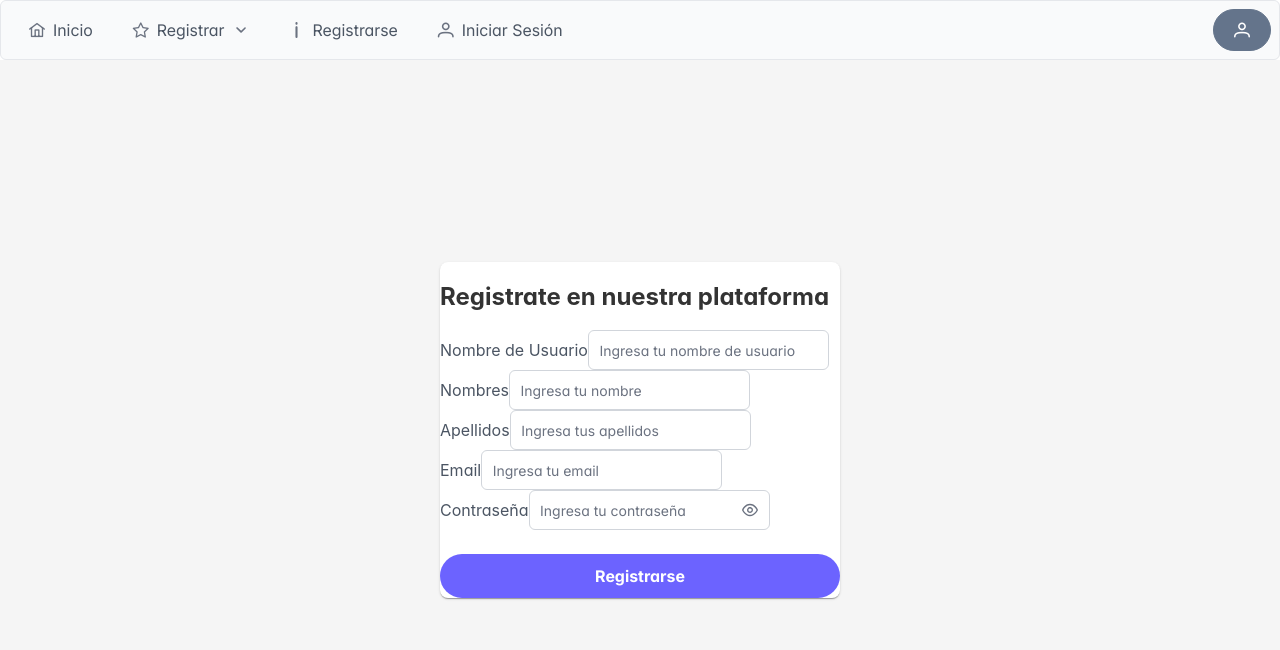
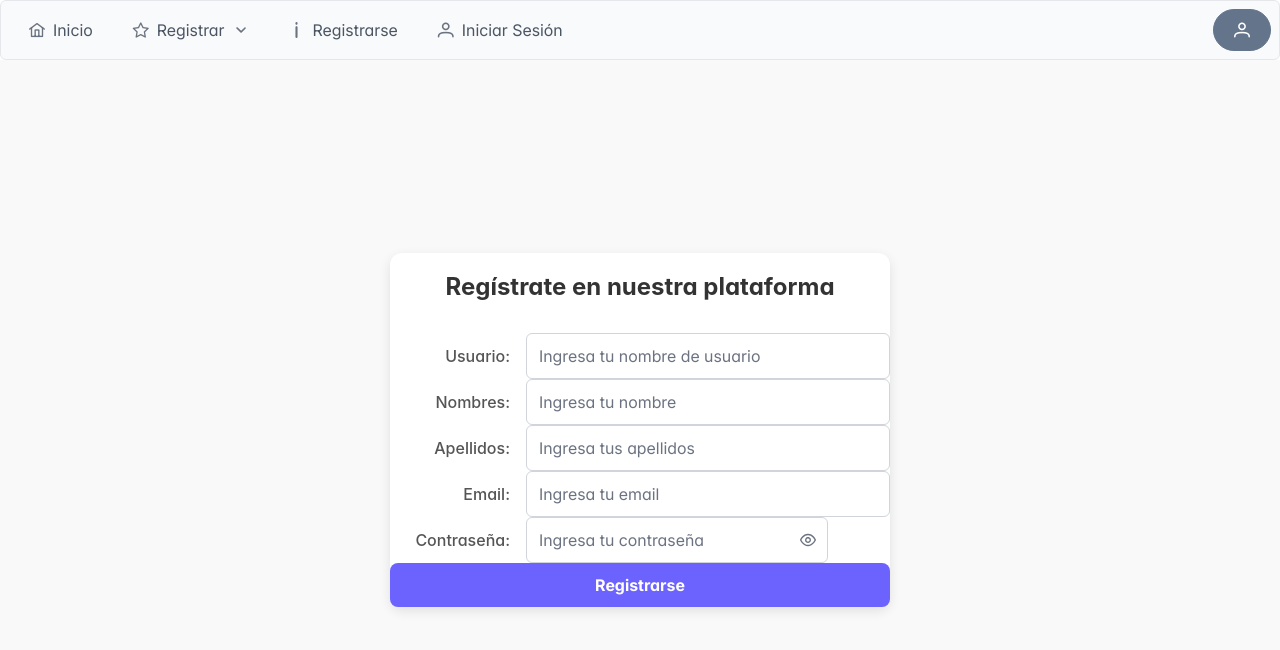
Before and after one commit to sergioguachalla/IoT, a React (Create React App) app in the folder frontend/iot-frontend/: page /signup in a window 1280 px wide. Shown: the top 650 px of the page. Built offline with nearby package versions, Linux system fonts and the light colour scheme.

Commit message:
Modificacion diseño y url quemadas

```diff
--- a/frontend/iot-frontend/package.json
+++ b/frontend/iot-frontend/package.json
@@ -8,6 +8,7 @@
     "@testing-library/user-event": "^13.5.0",
     "axios": "^1.7.8",
     "dotenv": "^16.4.5",
+    "iot-frontend": "file:",
     "primeflex": "^3.3.1",
     "primeicons": "^7.0.0",
     "primereact": "^10.8.4",
--- a/frontend/iot-frontend/src/components/login-form/LoginForm.js
+++ b/frontend/iot-frontend/src/components/login-form/LoginForm.js
@@ -34,7 +34,7 @@ const LoginForm = () => {
             password
         };
         setIsLoading(true);
-        axios.post("http://192.168.1.202:8000/users/auth", credentials)
+        axios.post(`${process.env.REACT_APP_API_URL}/users/auth`, credentials)
             .then((response) => {
                 console.log(response.data);
                 setIsLoading(false);
--- a/frontend/iot-frontend/src/components/parking-spot/parkingSpot.js
+++ b/frontend/iot-frontend/src/components/parking-spot/parkingSpot.js
@@ -41,7 +41,7 @@ const ParkingSpot = () => {
   };
   const getCars = async () => {
    try {
-      const response = await axios.get(`http://localhost:8000/users/${userInformation.id}/cars`);
+      const response = await axios.get(`${process.env.REACT_APP_API_URL}/users/${userInformation.id}/cars`);
       console.log(response);
       const cars2 = response.data.map((car) => {
          return {
@@ -87,7 +87,7 @@ const ParkingSpot = () => {
          return;
       }
       console.log(formData);
-      const response = axios.post(`http://localhost:8000/users/parking_record`, formData);
+      const response = axios.post(`${process.env.REACT_APP_API_URL}/users/parking_record`, formData);
       console.log(response);
 
 };
--- a/frontend/iot-frontend/src/components/signup/Signup.js
+++ b/frontend/iot-frontend/src/components/signup/Signup.js
@@ -6,9 +6,11 @@ import Navbar from '../navbar/Navbar';
 import axios from 'axios';
 import { Message } from 'primereact/message';
 import { useNavigate } from 'react-router-dom';
+
 const Signup = () => {
     const navigate = useNavigate();
     const [response, setResponse] = useState(null);
+
     useEffect(() => {
         if (response && response.success) {
             setTimeout(() => {
@@ -16,7 +18,6 @@ const Signup = () => {
             }, 500);
         }
     }, [response]);
-
 
     const [formData, setFormData] = useState({
         username: '',
@@ -33,14 +34,10 @@ const Signup = () => {
 
     const handleSubmit = (e) => {
         e.preventDefault();
-         axios.post('http://localhost:8000/users/', formData).then((response) => {
-            console.log(response.data);
+        axios.post(`${process.env.REACT_APP_API_URL}/users/`, formData).then((response) => {
             setResponse(response.data);
         });
-        console.log('Form Data Submitted:', formData);
     };
-
-
 
     return (
         <>
@@ -50,61 +47,89 @@ const Signup = () => {
                     display: 'flex',
                     justifyContent: 'center',
                     alignItems: 'center',
-                    height: 'calc(100vh - 60px)', // Resta la altura de la barra de navegación
-                    background: '#f5f5f5',
-                    margin: 0,
+                    height: 'calc(100vh - 60px)',
+                    background: '#f9f9f9',
+                    padding: '1rem',
                 }}
             >
                 <div
                     className="p-card p-shadow-3 p-p-4"
                     style={{
-                        width: '400px',
-                        borderRadius: '8px',
-                        background: '#ffffff',
+                        width: '500px',
+                        borderRadius: '12px',
+                        background: '#fff',
+                        boxShadow: '0px 4px 12px rgba(0, 0, 0, 0.1)',
                     }}
                 >
                     <h2
-                        className="p-text-center p-mb-4"
-                        style={{ color: '#333', fontWeight: 'bold' }}
+                        className="p-text-center"
+                        style={{
+                            color: '#333',
+                            fontWeight: 'bold',
+                            fontSize: '1.5rem',
+                            marginBottom: '2rem',
+                            textAlign: 'center',
+                        }}
                     >
-                        Registrate en nuestra plataforma
+                        Regístrate en nuestra plataforma
                     </h2>
                     <form onSubmit={handleSubmit}>
-                        <div className="p-field p-mb-3">
-                            <label htmlFor="username">Nombre de Usuario</label>
+                        {/** Estilo de los campos en fila */}
+                        <div className="p-field p-mb-3" style={{ display: 'flex', alignItems: 'center', justifyContent: 'center' }}>
+                            <label
+                                htmlFor="username"
+                                style={{ fontWeight: '500', color: '#555', width: '120px', textAlign: 'right', marginRight: '1rem' }}
+                            >
+                                Usuario:
+                            </label>
                             <InputText
                                 id="username"
                                 name="username"
                                 value={formData.username}
                                 onChange={handleChange}
                                 placeholder="Ingresa tu nombre de usuario"
-                                className="p-inputtext-sm p-d-block"
+                                style={{ flex: 1 }}
                             />
                         </div>
-                        <div className="p-field p-mb-3">
-                            <label htmlFor="name">Nombres</label>
+                        <div className="p-field p-mb-3" style={{ display: 'flex', alignItems: 'center', justifyContent: 'center' }}>
+                            <label
+                                htmlFor="name"
+                                style={{ fontWeight: '500', color: '#555', width: '120px', textAlign: 'right', marginRight: '1rem' }}
+                            >
+                                Nombres:
+                            </label>
                             <InputText
                                 id="name"
                                 name="name"
                                 value={formData.name}
                                 onChange={handleChange}
                                 placeholder="Ingresa tu nombre"
-                                className="p-inputtext-sm p-d-block"
+                                style={{ flex: 1 }}
                             />
                         </div>
-                        <div className="p-field p-mb-3">
-                            <label htmlFor="lastname">Apellidos</label>
+                        <div className="p-field p-mb-3" style={{ display: 'flex', alignItems: 'center', justifyContent: 'center' }}>
+                            <label
+                                htmlFor="lastname"
+                                style={{ fontWeight: '500', color: '#555', width: '120px', textAlign: 'right', marginRight: '1rem' }}
+                            >
+                                Apellidos:
+                            </label>
                             <InputText
                                 id="lastname"
                                 name="lastname"
                                 value={formData.lastname}
                                 onChange={handleChange}
                                 placeholder="Ingresa tus apellidos"
-                                className="p-inputtext-sm p-d-block"
+                                style={{ flex: 1 }}
                             />
                         </div>
-                        <div className="p-field p-mb-3">
-                            <label htmlFor="email">Email</label>
+                        <div className="p-field p-mb-3" style={{ display: 'flex', alignItems: 'center', justifyContent: 'center' }}>
+                            <label
+                                htmlFor="email"
+                                style={{ fontWeight: '500', color: '#555', width: '120px', textAlign: 'right', marginRight: '1rem' }}
+                            >
+                                Email:
+                            </label>
                             <InputText
                                 id="email"
                                 name="email"
@@ -112,11 +137,16 @@ const Signup = () => {
                                 value={formData.email}
                                 onChange={handleChange}
                                 placeholder="Ingresa tu email"
-                                className="p-inputtext-sm p-d-block"
+                                style={{ flex: 1 }}
                             />
                         </div>
-                        <div className="p-field p-mb-3" style={{ marginBottom: '1.5rem' }}>
-                            <label htmlFor="password">Contraseña</label>
+                        <div className="p-field p-mb-3" style={{ display: 'flex', alignItems: 'center', justifyContent: 'center' }}>
+                            <label
+                                htmlFor="password"
+                                style={{ fontWeight: '500', color: '#555', width: '120px', textAlign: 'right', marginRight: '1rem' }}
+                            >
+                                Contraseña:
+                            </label>
                             <Password
                                 id="password"
                                 name="password"
@@ -125,28 +155,42 @@ const Signup = () => {
                                 toggleMask
                                 placeholder="Ingresa tu contraseña"
                                 feedback={false}
-                                className="p-inputtext-sm p-d-block"
+                                style={{ flex: 1 }}
                             />
                         </div>
                         <Button
                             type="submit"
                             label="Registrarse"
-                            className="p-mt-3 p-py-2 p-px-4 p-button-rounded"
+                            className="p-mt-3"
                             style={{
                                 width: '100%',
                                 backgroundColor: '#6C63FF',
                                 border: 'none',
+                                color: '#fff',
+                                fontSize: '1rem',
+                                padding: '0.75rem',
+                                borderRadius: '8px',
                             }}
                         />
-                        {response && response.success && (<Message severity="success" text={response.message} />
+                        {response && response.success && (
+                            <Message
+                                severity="success"
+                                text={response.message}
+                                style={{ marginTop: '1rem', textAlign: 'center' }}
+                            />
                         )}
-                        {response && !response.success && (<Message severity="error" text={response.message} />
+                        {response && !response.success && (
+                            <Message
+                                severity="error"
+                                text={response.message}
+                                style={{ marginTop: '1rem', textAlign: 'center' }}
+                            />
                         )}
                     </form>
                 </div>
             </div>
         </>
     );
-   }
+};
 
 export default Signup;
--- a/frontend/iot-frontend/src/components/user-records/userRecords.js
+++ b/frontend/iot-frontend/src/components/user-records/userRecords.js
@@ -15,7 +15,7 @@ const UserRecords = () => {
       if (infoObject) {
          setInfo(infoObject);
          setTimeout(() => {
-            axios.get(`http://192.168.1.202:8000/users/${infoObject.id}/records`)
+            axios.get(`${process.env.REACT_APP_API_URL}/users/${infoObject.id}/records`)
                .then(response => {
                   setRecords(response.data);
                   setLoading(false);
```
Also changed, not shown: 1 other file (tests, documents, lock files or other folders). Lines whose indentation alone changed are shown as unchanged.
